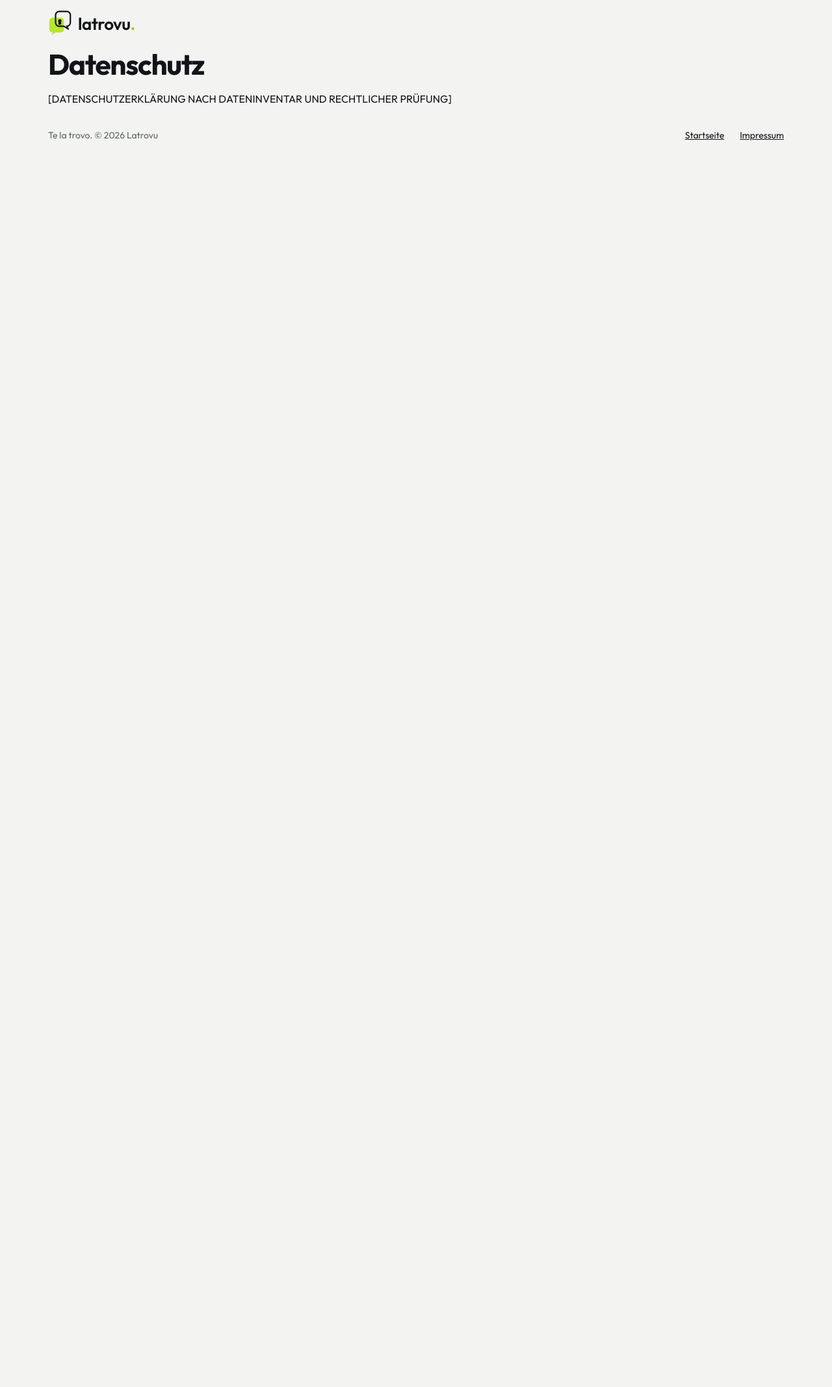
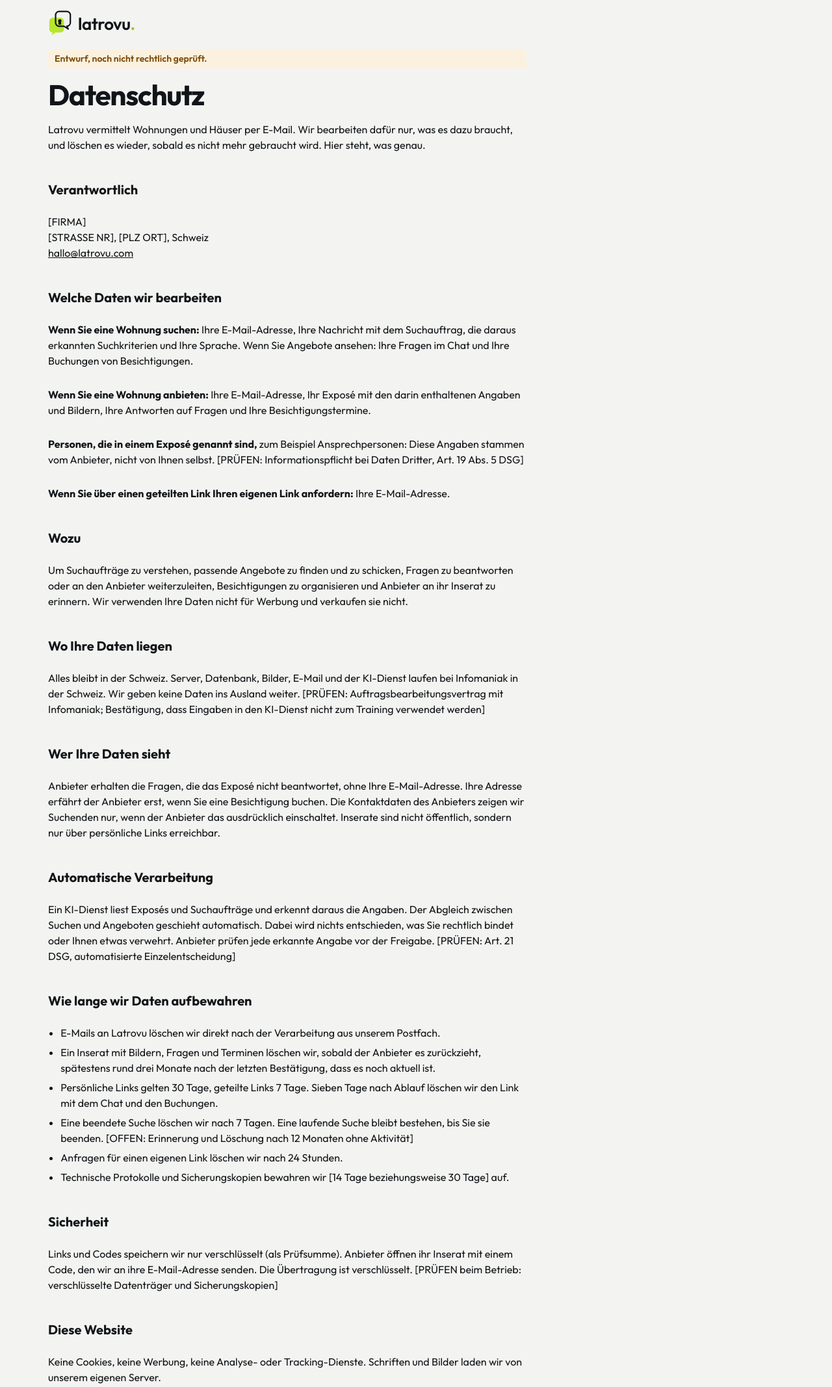
Before and after one commit to blafa/latrovu, a plain HTML site: page site/datenschutz.html in a window 1280 px wide. Shown: the top 2134 px of the page at 65% size. Before the commit the page ends 800 px from the top, so only its background shows below. Drawn offline with Linux system fonts and the light colour scheme.

Commit message:
Privacy statement draft for the micro-site

```diff
--- a/site/assets/site.css
+++ b/site/assets/site.css
@@ -284,3 +284,24 @@ h1 {
 .legal p {
     margin: 0;
 }
+
+.legal p + p {
+    margin-top: 10px;
+}
+
+.legal ul {
+    margin: 0;
+    padding-left: 1.2rem;
+    display: grid;
+    gap: 6px;
+}
+
+.draft-note {
+    display: inline-block;
+    padding: 4px 10px;
+    border-radius: 6px;
+    background: #FCF1DE;
+    color: #7A4A07;
+    font-size: 0.875rem;
+    font-weight: 600;
+}
--- a/site/datenschutz.html
+++ b/site/datenschutz.html
@@ -18,8 +18,52 @@
     </header>
 
     <main class="legal">
+        <p class="draft-note">Entwurf, noch nicht rechtlich geprüft.</p>
         <h1>Datenschutz</h1>
-        <p>[DATENSCHUTZERKLÄRUNG NACH DATENINVENTAR UND RECHTLICHER PRÜFUNG]</p>
+        <p>Latrovu vermittelt Wohnungen und Häuser per E-Mail. Wir bearbeiten dafür nur, was es dazu braucht, und löschen es wieder, sobald es nicht mehr gebraucht wird. Hier steht, was genau.</p>
+
+        <h2>Verantwortlich</h2>
+        <p>[FIRMA]<br>[STRASSE NR], [PLZ ORT], Schweiz<br><a href="mailto:hallo@latrovu.com">hallo@latrovu.com</a></p>
+
+        <h2>Welche Daten wir bearbeiten</h2>
+        <p><strong>Wenn Sie eine Wohnung suchen:</strong> Ihre E-Mail-Adresse, Ihre Nachricht mit dem Suchauftrag, die daraus erkannten Suchkriterien und Ihre Sprache. Wenn Sie Angebote ansehen: Ihre Fragen im Chat und Ihre Buchungen von Besichtigungen.</p>
+        <p><strong>Wenn Sie eine Wohnung anbieten:</strong> Ihre E-Mail-Adresse, Ihr Exposé mit den darin enthaltenen Angaben und Bildern, Ihre Antworten auf Fragen und Ihre Besichtigungstermine.</p>
+        <p><strong>Personen, die in einem Exposé genannt sind,</strong> zum Beispiel Ansprechpersonen: Diese Angaben stammen vom Anbieter, nicht von Ihnen selbst. [PRÜFEN: Informationspflicht bei Daten Dritter, Art. 19 Abs. 5 DSG]</p>
+        <p><strong>Wenn Sie über einen geteilten Link Ihren eigenen Link anfordern:</strong> Ihre E-Mail-Adresse.</p>
+
+        <h2>Wozu</h2>
+        <p>Um Suchaufträge zu verstehen, passende Angebote zu finden und zu schicken, Fragen zu beantworten oder an den Anbieter weiterzuleiten, Besichtigungen zu organisieren und Anbieter an ihr Inserat zu erinnern. Wir verwenden Ihre Daten nicht für Werbung und verkaufen sie nicht.</p>
+
+        <h2>Wo Ihre Daten liegen</h2>
+        <p>Alles bleibt in der Schweiz. Server, Datenbank, Bilder, E-Mail und der KI-Dienst laufen bei Infomaniak in der Schweiz. Wir geben keine Daten ins Ausland weiter. [PRÜFEN: Auftragsbearbeitungsvertrag mit Infomaniak; Bestätigung, dass Eingaben in den KI-Dienst nicht zum Training verwendet werden]</p>
+
+        <h2>Wer Ihre Daten sieht</h2>
+        <p>Anbieter erhalten die Fragen, die das Exposé nicht beantwortet, ohne Ihre E-Mail-Adresse. Ihre Adresse erfährt der Anbieter erst, wenn Sie eine Besichtigung buchen. Die Kontaktdaten des Anbieters zeigen wir Suchenden nur, wenn der Anbieter das ausdrücklich einschaltet. Inserate sind nicht öffentlich, sondern nur über persönliche Links erreichbar.</p>
+
+        <h2>Automatische Verarbeitung</h2>
+        <p>Ein KI-Dienst liest Exposés und Suchaufträge und erkennt daraus die Angaben. Der Abgleich zwischen Suchen und Angeboten geschieht automatisch. Dabei wird nichts entschieden, was Sie rechtlich bindet oder Ihnen etwas verwehrt. Anbieter prüfen jede erkannte Angabe vor der Freigabe. [PRÜFEN: Art. 21 DSG, automatisierte Einzelentscheidung]</p>
+
+        <h2>Wie lange wir Daten aufbewahren</h2>
+        <ul>
+            <li>E-Mails an Latrovu löschen wir direkt nach der Verarbeitung aus unserem Postfach.</li>
+            <li>Ein Inserat mit Bildern, Fragen und Terminen löschen wir, sobald der Anbieter es zurückzieht, spätestens rund drei Monate nach der letzten Bestätigung, dass es noch aktuell ist.</li>
+            <li>Persönliche Links gelten 30 Tage, geteilte Links 7 Tage. Sieben Tage nach Ablauf löschen wir den Link mit dem Chat und den Buchungen.</li>
+            <li>Eine beendete Suche löschen wir nach 7 Tagen. Eine laufende Suche bleibt bestehen, bis Sie sie beenden. [OFFEN: Erinnerung und Löschung nach 12 Monaten ohne Aktivität]</li>
+            <li>Anfragen für einen eigenen Link löschen wir nach 24 Stunden.</li>
+            <li>Technische Protokolle und Sicherungskopien bewahren wir [14 Tage beziehungsweise 30 Tage] auf.</li>
+        </ul>
+
+        <h2>Sicherheit</h2>
+        <p>Links und Codes speichern wir nur verschlüsselt (als Prüfsumme). Anbieter öffnen ihr Inserat mit einem Code, den wir an ihre E-Mail-Adresse senden. Die Übertragung ist verschlüsselt. [PRÜFEN beim Betrieb: verschlüsselte Datenträger und Sicherungskopien]</p>
+
+        <h2>Diese Website</h2>
+        <p>Keine Cookies, keine Werbung, keine Analyse- oder Tracking-Dienste. Schriften und Bilder laden wir von unserem eigenen Server.</p>
+
+        <h2>Ihre Rechte</h2>
+        <p>Sie können jederzeit Auskunft über Ihre Daten verlangen, sie berichtigen oder löschen lassen oder eine Kopie erhalten. Schreiben Sie an <a href="mailto:hallo@latrovu.com">hallo@latrovu.com</a>. Eine Suche beenden Sie mit einer kurzen Antwort, zum Beispiel «stop». Wenn Sie meinen, dass wir Ihre Daten nicht richtig bearbeiten, können Sie sich an den Eidgenössischen Datenschutz- und Öffentlichkeitsbeauftragten (EDÖB) wenden.</p>
+
+        <h2>Änderungen</h2>
+        <p>Wenn sich etwas ändert, passen wir diese Seite an. Stand: [DATUM]</p>
     </main>
 
     <footer class="site-footer">
```
